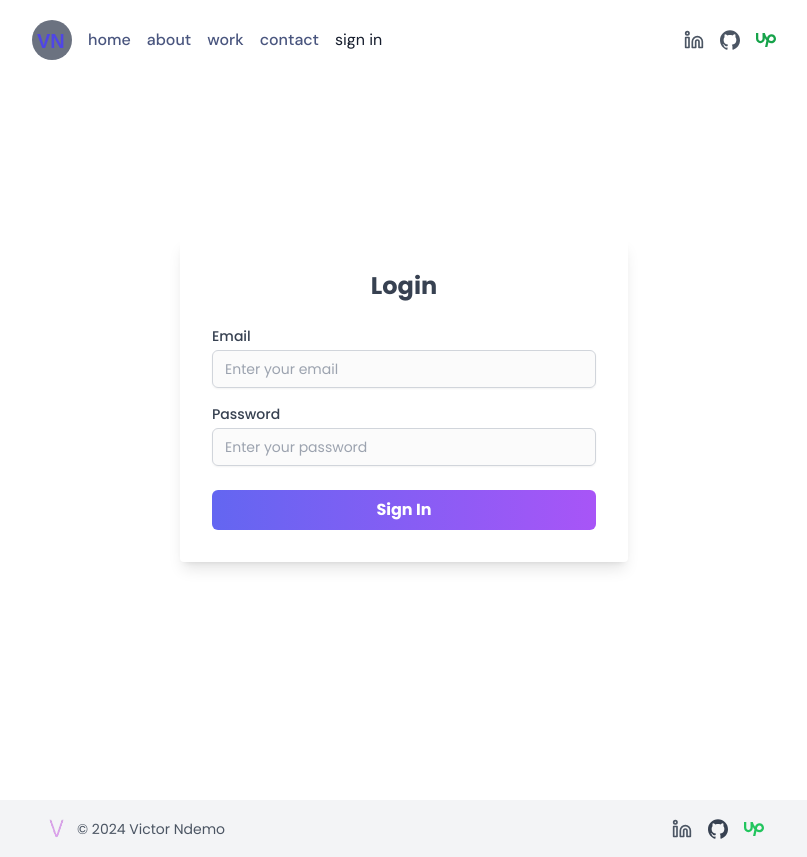
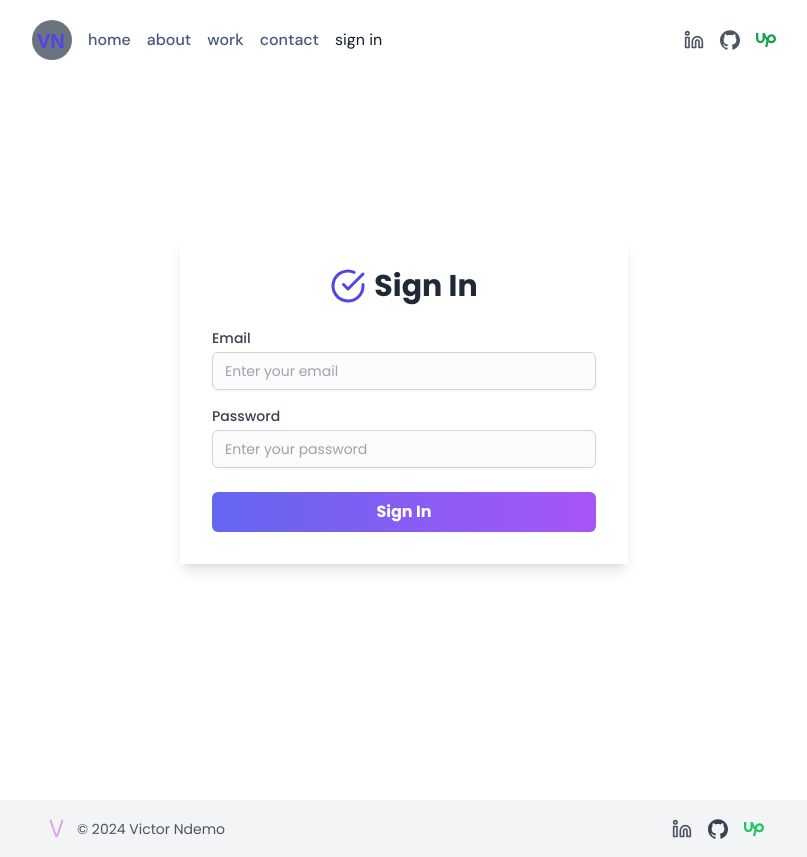
Before and after one commit to tchamp295/portfolio, a Next.js app: page /login in a window 1280 px wide. Shown: the whole page, without its empty margins (236-1043 px from the left). Built offline with nearby package versions, Linux system fonts and the light colour scheme; a web font is replaced by a local one.

Commit message:
refining ui

```diff
--- a/src/app/login/page.jsx
+++ b/src/app/login/page.jsx
@@ -1,11 +1,12 @@
-
+import { FiCheckCircle, FiLogIn } from "react-icons/fi";
 
 const LoginPage = () => {
   return (
-   <div className="flex justify-center items-center h-screen ">
+    <div className="flex justify-center items-center h-screen ">
       <div className="bg-white p-8 rounded shadow-lg w-full max-w-md">
-        <h2 className="text-2xl font-bold mb-6 text-center text-gray-700">Login</h2>
-
+        <h2 className="mb-6 text-center text-lg md:text-3xl font-bold text-gray-800  flex items-center justify-center gap-2">
+          <FiCheckCircle className="text-indigo-600 text-4xl" /> Sign In
+        </h2>
         <form>
           <div className="mb-4">
             <span className="block text-sm font-medium text-gray-700">
@@ -16,7 +17,6 @@ const LoginPage = () => {
               id="email"
               className="mt-1 block w-full px-3 py-2 border border-gray-300 rounded-md shadow-sm focus:outline-none focus:ring-blue-500 focus:border-blue-500 sm:text-sm"
               placeholder="Enter your email"
-
             />
           </div>
           <div className="mb-6">
@@ -28,7 +28,6 @@ const LoginPage = () => {
               id="password"
               className="mt-1 block w-full px-3 py-2 border border-gray-300 rounded-md shadow-sm focus:outline-none focus:ring-indigo-500 focus:border-indigo-500 sm:text-sm"
               placeholder="Enter your password"
-
             />
           </div>
           <button
--- a/src/components/ContactSection.jsx
+++ b/src/components/ContactSection.jsx
@@ -66,7 +66,7 @@ const ContactSection = () => {
               type="submit"
               className="w-full bg-gradient-to-r from-indigo-500 to-purple-500 text-white font-bold py-2 px-4 rounded-md hover:bg-indigo-600 focus:outline-none focus:ring-2 focus:ring-indigo-500 focus:ring-opacity-50"
             >
-              Sign In
+              Send Message
             </button>
           </form>
         </div>
@@ -76,7 +76,7 @@ const ContactSection = () => {
       </p>
       <button
         onClick={handleScheduleMeeting}
-        className="w-2/3 animate-pulse bg-transparent border border-indigo-600 text-indigo-600 font-bold py-2 px-4 rounded-md flex items-center justify-center transition duration-300 ease-in-out transform hover:scale-105"
+        className=" w-full md:w-2/3 animate-pulse bg-transparent border border-indigo-600 text-indigo-600 font-bold py-2 px-4 rounded-md flex items-center justify-center transition duration-300 ease-in-out transform hover:scale-105"
       >
         <FiCalendar className="mr-2" />
         Schedule Now
```
